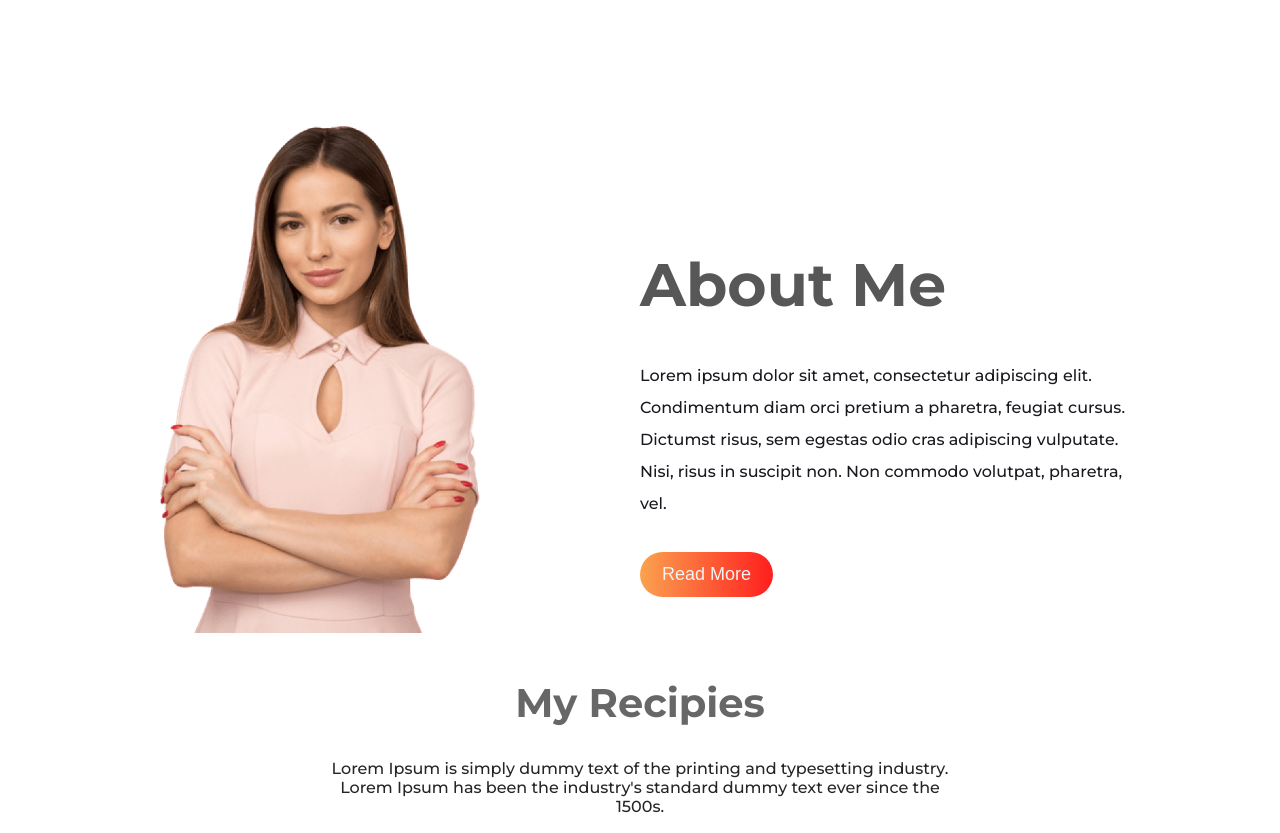
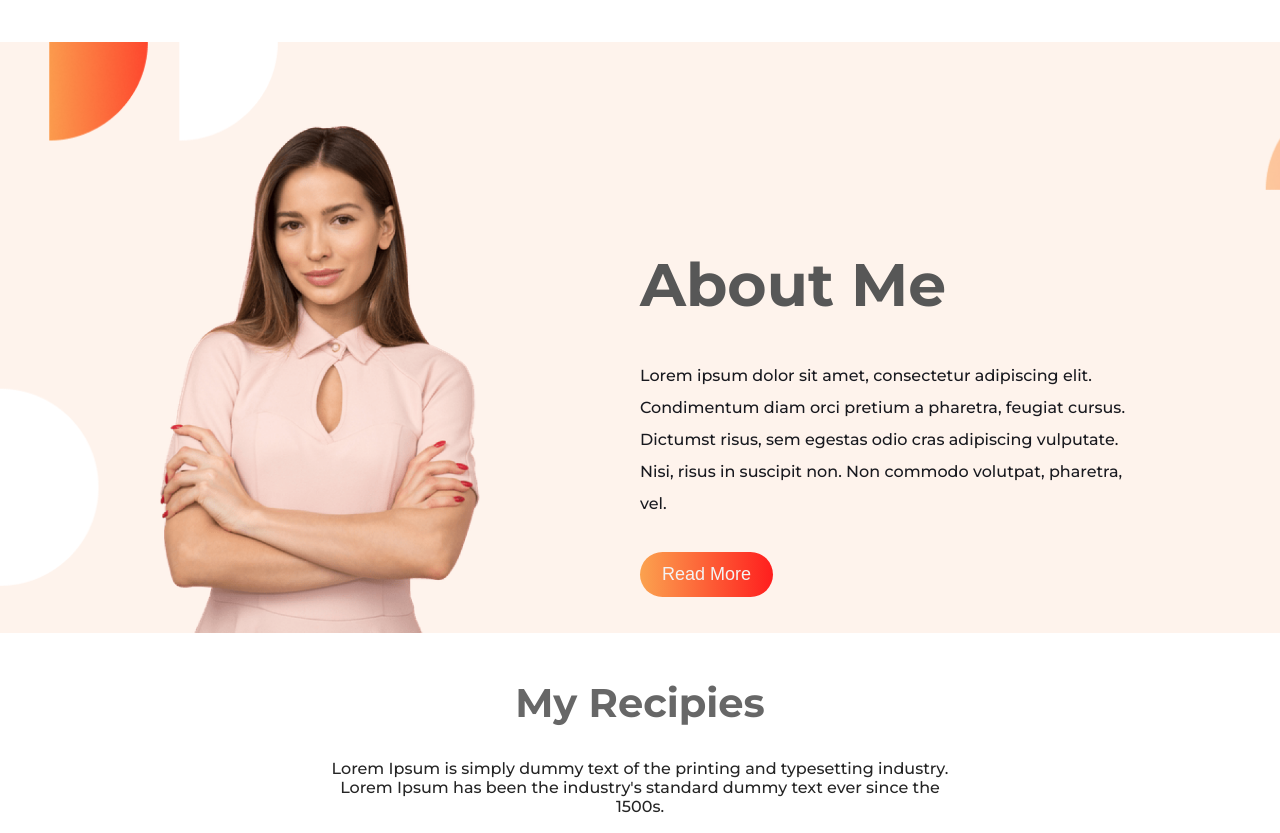
Before and after one commit to farabi1233/health, a plain HTML site: page index.html in a window 1280 px wide. Shown: the part 679-1512 px from the top of the page. Drawn offline with Linux system fonts and the light colour scheme.

Commit message:
bg image

```diff
--- a/css/style.css
+++ b/css/style.css
@@ -1,5 +1,3 @@
-
-
 * {
     margin: 0;
     padding: 0;
@@ -44,22 +42,7 @@ body {
     font-weight: bold;
 }
 
-        .about {
 
-            background-image: url(asset/background/barkground1.png);
-            /* min-height: 100%; */
-
-            width: 100%;
-  padding: 0 0%;
-  display: table;
-  margin: 0;
-  max-width: none;
-  /* background-color: #373B44; */
-  /* height: 100vh; */
-    /* background-image:url("https://images.pexels.com/photos/67636/rose-blue-flower-rose-blooms-67636.jpeg?auto=compress&cs=tinysrgb&h=350"); */
-    background-repeat:no-repeat;
-  background-size:cover;
-        }
 
 .text-center {
     text-align: center !important;
@@ -261,6 +244,14 @@ section {
 
 /* about me  */
 
+.about {
+
+
+
+
+
+}
+
 .about .data {
     margin-top: 206px
 }
@@ -345,6 +336,7 @@ section {
 .card .data {
     padding: 11px 19px;
 }
+
 .card .data h3 {
     font-size: 28px;
     color: #18191F;
@@ -354,8 +346,9 @@ section {
     color: #18191F;
 }
 
-.recipie img{
-    width: 90%; padding: 20px;
+.recipie img {
+    width: 90%;
+    padding: 20px;
 }
 
 
@@ -370,11 +363,12 @@ section {
 
 }
 
-.socail h2{
+.socail h2 {
     color: #18191F;
 
 }
-.socail p{
+
+.socail p {
     color: #18191F;
 
 }
--- a/index.html
+++ b/index.html
@@ -5,7 +5,7 @@
     <meta charset="UTF-8">
     <meta http-equiv="X-UA-Compatible" content="IE=edge">
     <meta name="viewport" content="width=device-width, initial-scale=1.0">
-    <title>Helth</title>
+    <title>Document</title>
     <link rel="stylesheet" href="css/style.css">
     <link rel="preconnect" href="https://fonts.googleapis.com">
     <link rel="preconnect" href="https://fonts.gstatic.com" crossorigin>
@@ -43,7 +43,18 @@
 
     </div>
 
-    <section class="about">
+    <section class="about" style="width: 100%;
+    padding: 0 0%;
+    display: table;
+    margin: 0;
+    max-width: none;
+    /* background-color: red; */
+    background-image: url(asset/background/barkground1.png) !important;
+
+
+
+    background-repeat: no-repeat;
+    background-size: cover;">
         <div class="row">
             <div class="col-md-6 text-center">
                 <img class="female-avatar" src="asset/about_sectioin_image.png" alt="Nature"
```
Lines whose indentation alone changed are shown as unchanged.
